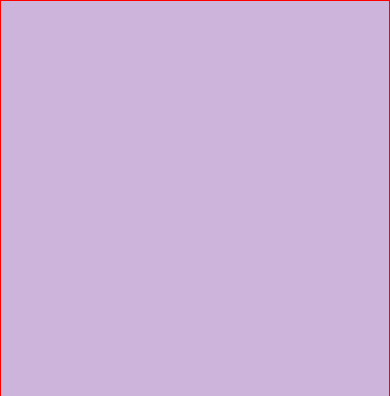
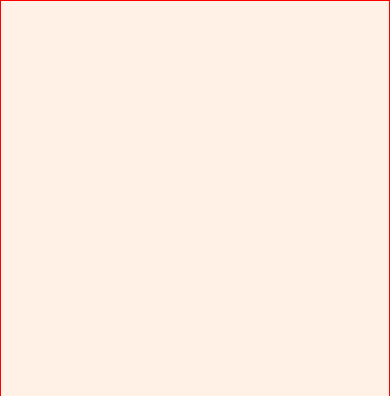
Before and after one commit to lucasjstn/Media-queries-practice, a plain HTML site: page index.html in a window 390 px wide. Shown: the top 396 px of the page. Drawn offline with Linux system fonts and the light colour scheme.

Commit message:
changing color with determined max-width

```diff
--- a/style.scss
+++ b/style.scss
@@ -37,3 +37,9 @@ $color-4: #bee1e6; //Mobile
     transform: translate(-50%);
     font-size: 35px;
 }
+
+@media (max-width: 600px) {
+    .container {
+        background-color: $color-2;
+    }
+}
```
Also changed, not shown: style.css, 1 other file.
